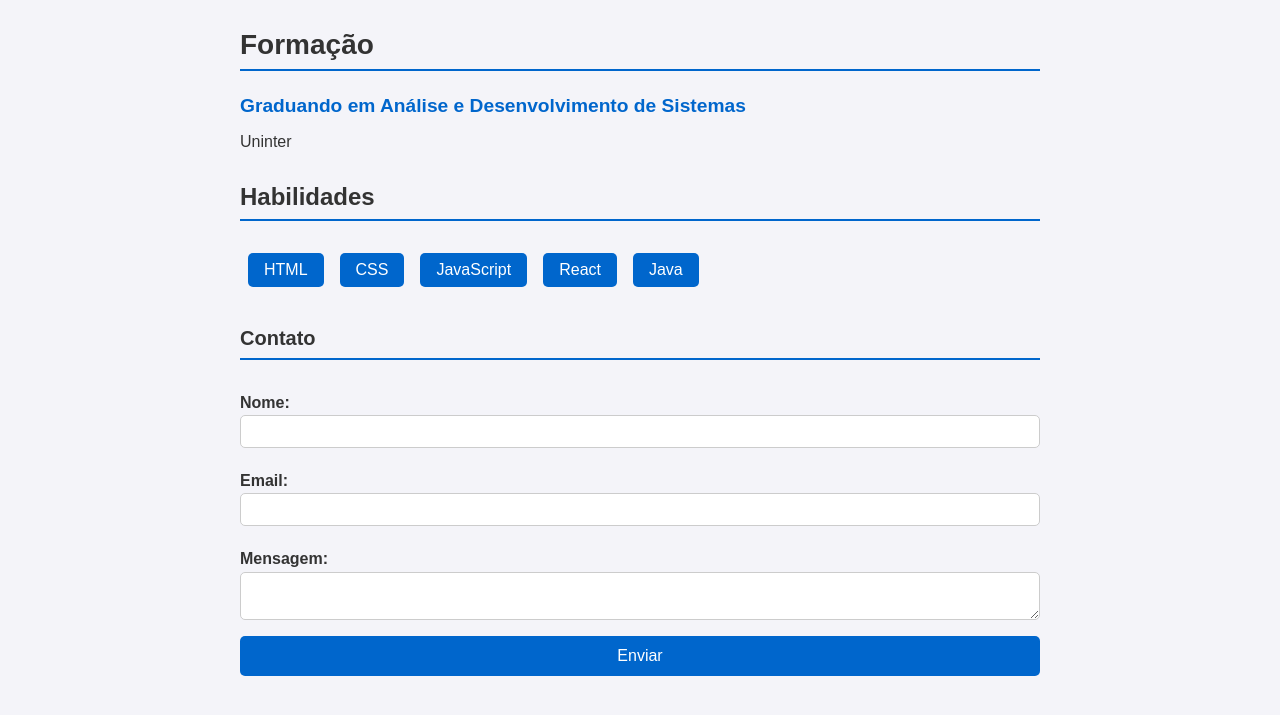
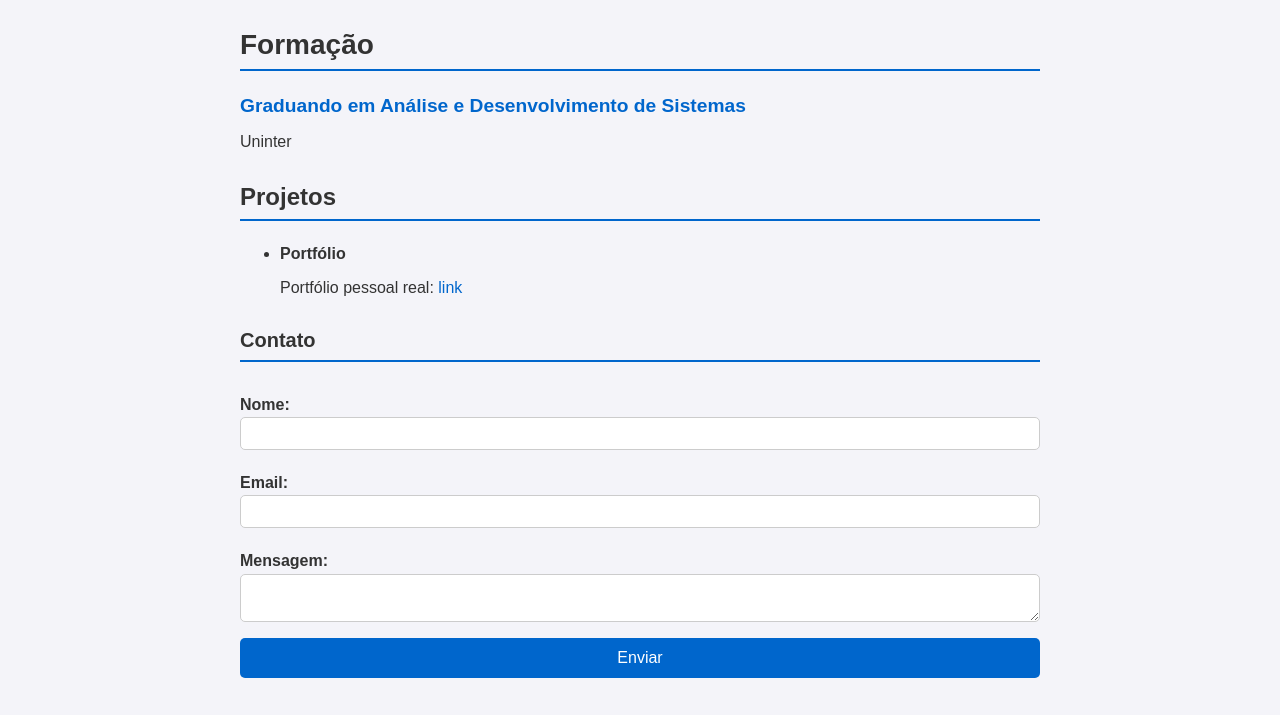
Before and after one commit to EduardoOrthmann/college-portfolio-exam, a plain HTML site: page index.html in a window 1280 px wide. Shown: the part 250-965 px from the top of the page. Drawn offline with Linux system fonts and the light colour scheme.

Commit message:
add projects section

```diff
--- a/index.html
+++ b/index.html
@@ -13,7 +13,7 @@
         <ul>
           <li><a href="#about">Sobre</a></li>
           <li><a href="#education"> Formação</a></li>
-          <li><a href="#skills">Habilidades</a></li>
+          <li><a href="#projects">Projetos</a></li>
           <li><a href="#contact">Contato</a></li>
         </ul>
       </nav>
@@ -45,16 +45,16 @@
         </ul>
       </section>
 
-      <!-- skills section -->
-      <section id="skills">
-        <h3>Habilidades</h3>
+      <!-- peojects section -->
+      <section id="projects">
+        <h3>Projetos</h3>
         <ul>
-          <li>HTML</li>
-          <li>CSS</li>
-          <li>JavaScript</li>
-          <li>React</li>
-          <li>Java</li>
-        </ul>
+          <li>
+            <strong>Portfólio</strong>
+            <p>
+              Portfólio pessoal real: <a href="https://portfolio-ssn0wy.vercel.app/" target="_blank">link</a>
+            </p>
+          </li>
       </section>
 
       <!-- contact section -->
--- a/style.css
+++ b/style.css
@@ -106,22 +106,6 @@ h4 {
   color: #0066cc;
 }
 
-/* Skills Section */
-#skills ul {
-  list-style: none;
-  padding: 0;
-  display: flex;
-  flex-wrap: wrap;
-}
-
-#skills li {
-  background-color: #0066cc;
-  color: white;
-  padding: 0.5rem 1rem;
-  margin: 0.5rem;
-  border-radius: 5px;
-}
-
 /* Contact Section */
 #contact form {
   display: flex;
```
